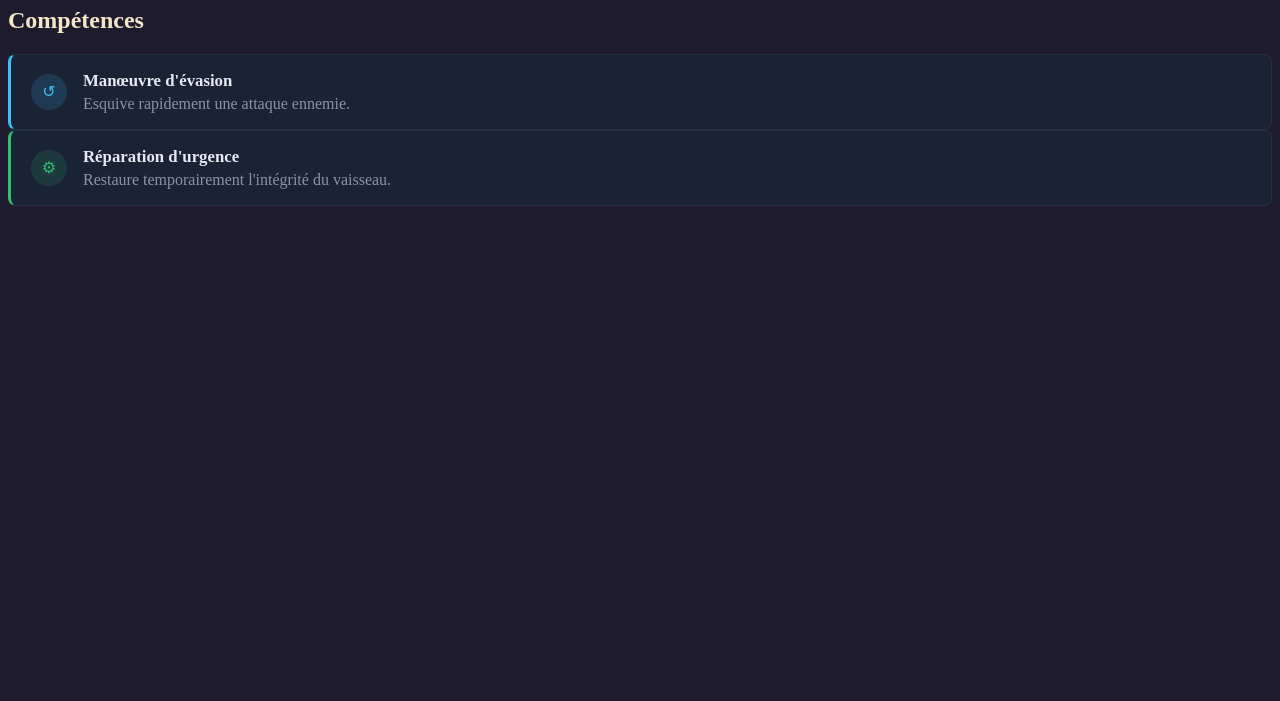
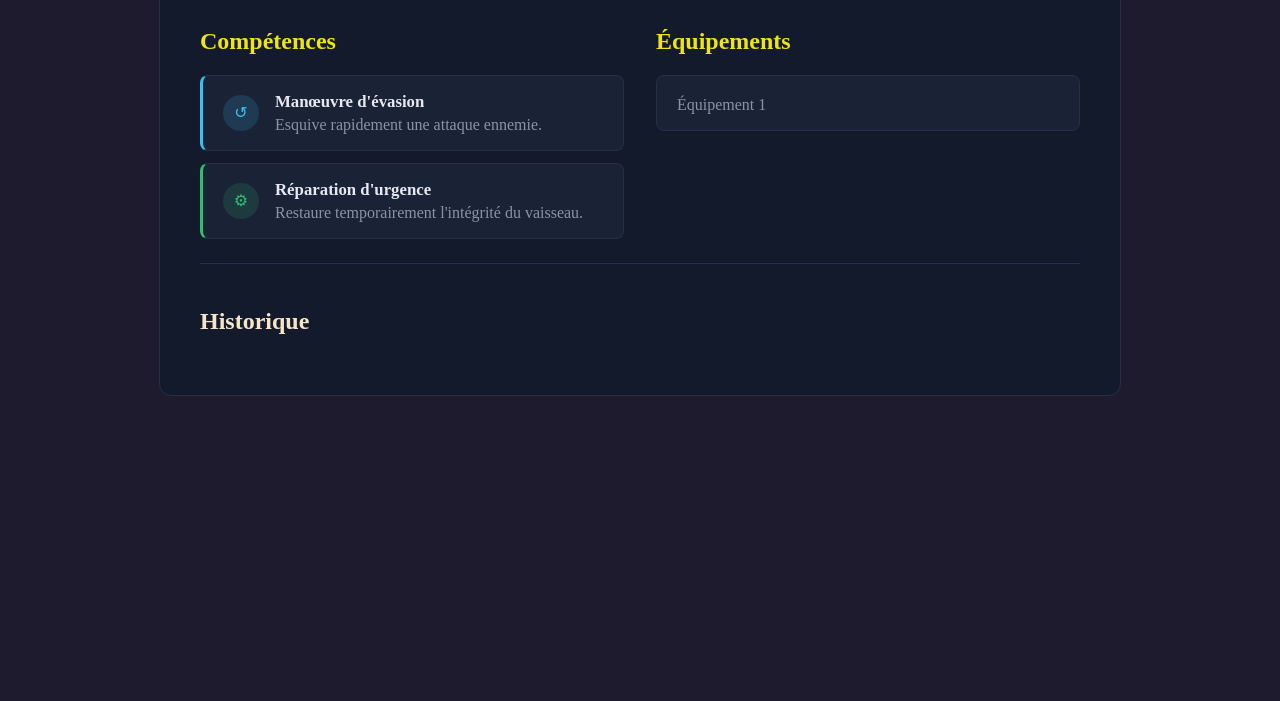
Before and after one commit to giolscode/SassRPG-Project, a website built with Vite: page src/joseph/index.html in a window 1280 px wide. Shown: the part 99-800 px from the top of the page. Built offline with nearby package versions, Linux system fonts and the light colour scheme.

Commit message:
add competence equipement and grid for card and compnents in card

```diff
--- a/src/joseph/index.html
+++ b/src/joseph/index.html
@@ -1,5 +1,6 @@
 <!doctype html>
 <html lang="fr">
+
 <head>
   <meta charset="UTF-8" />
   <meta name="viewport" content="width=device-width, initial-scale=1.0" />
@@ -7,12 +8,13 @@
   <link rel="stylesheet" href="/src/body.scss" />
   <link rel="stylesheet" href="./style.scss" />
 </head>
+
 <body>
   <a href="/">← Retour</a>
-    <h1>Joseph</h1>
-
-    <h2>Compétences</h2>
-
+  <div class="card-user">
+    <div class="card-user__colonnes">
+      <div>
+        <h2 class="card-user__colonnes__title">Compétences</h2>
         <div class="competence competence--evasion">
           <span class="competence__icone">↺</span>
           <div>
@@ -28,5 +30,19 @@
             <p class="competence__texte">Restaure temporairement l'intégrité du vaisseau.</p>
           </div>
         </div>
+      </div>
+      <div>
+        <h2 class="card-user__colonnes__title">Équipements</h2>
+        <div class="equipement">
+          <p class="equipement__texte">Équipement 1</p>
+        </div>
+      </div>
+      </div>
+      <div class="card-user__section">
+      <h2>Historique</h2>
+    </div>
+    </div>
+  </div>
 </body>
+
 </html>
--- a/src/joseph/style.scss
+++ b/src/joseph/style.scss
@@ -1,2 +1,4 @@
 // Styles de la page Joseph
 @use "/styles/components/competences";
+@use "/styles/components/equipements";
+@use "/styles/sections/card";
--- a/styles/components/competences.scss
+++ b/styles/components/competences.scss
@@ -35,5 +35,9 @@ $vert: #2fbf71;
   &__texte { margin: 4px 0 0; color: #8b93a8; }
 }
 
+.competence + .competence {
+  margin-top: 12px;
+}
+
 .competence--evasion    { @include couleur-competence($bleu); }
 .competence--reparation { @include couleur-competence($vert); }
--- /dev/null
+++ b/styles/components/equipements.scss
@@ -0,0 +1,21 @@
+
+$bleu: #3cc0f5;
+$vert: #2fbf71;
+
+
+.equipement {
+  display: flex;
+  align-items: center;
+  gap: 16px;
+  padding: 16px 20px;
+  background: #1a2236;
+  border: 1px solid #262f45;
+  border-radius: 8px;
+  gap: 16px;
+
+  &__texte { margin: 4px 0 0; color: #8b93a8; }
+}
+
+.equipement + .equipement {
+  margin-top: 12px;
+}
--- /dev/null
+++ b/styles/sections/card.scss
@@ -0,0 +1,26 @@
+.card-user {
+  max-width: 880px;
+  margin: 40px auto;
+  padding: 40px;
+  background: #131a2b;
+  border: 1px solid #262f45;
+  border-radius: 12px;
+
+  &__section {
+    padding-top: 24px;
+    margin-top: 24px;
+    border-top: 1px solid #262f45;
+  }
+
+  &__colonnes {
+    display: grid;
+    grid-template-columns: 1fr 1fr;
+    gap: 32px;
+
+    &__title{
+      font-size: 1.5rem;
+      font-weight: 600;
+      color: #efe415;
+    }
+  }
+}
```
Lines whose indentation alone changed are shown as unchanged.
